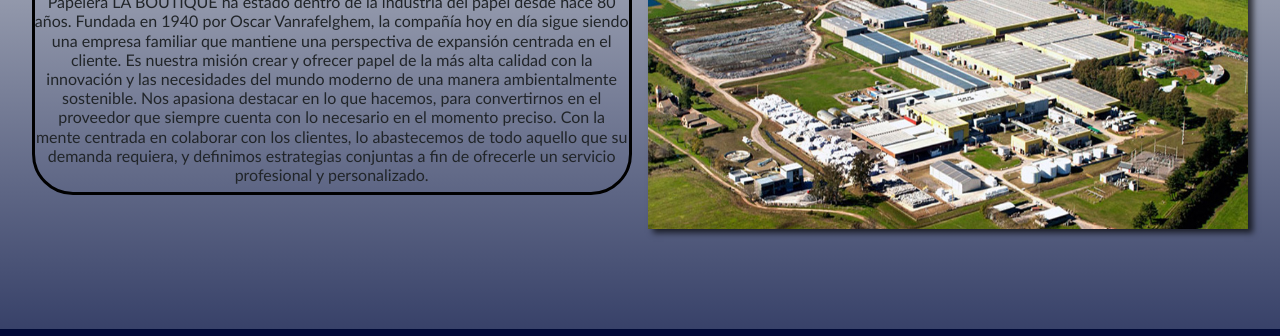
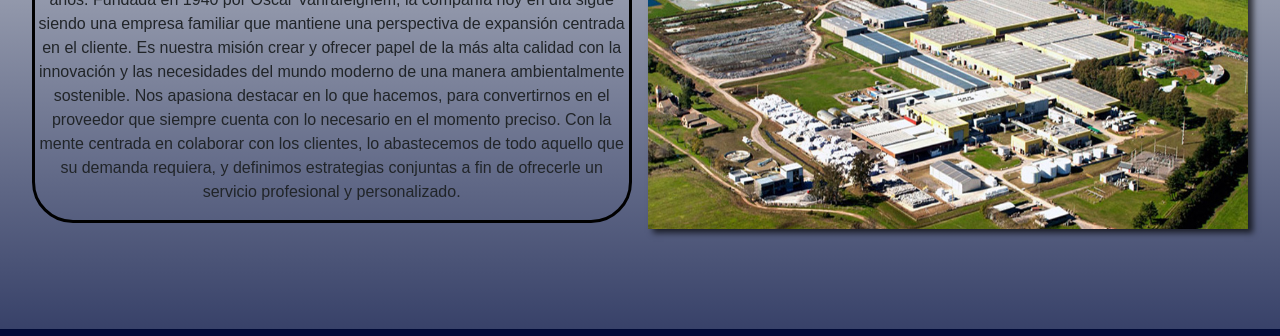
Before and after one commit to gabaiz88/PF_Aizman, a website: page nosotros.html in a window 1280 px wide. Shown: the part 341-677 px from the top of the page. Drawn offline with nearby package versions, Linux system fonts and the light colour scheme.

Commit message:
modificando font

```diff
--- a/nosotros.html
+++ b/nosotros.html
@@ -50,7 +50,7 @@
     <div class="about_us">
       <div class="about_us_description">
         <h2>Acerca de nosotros</h2>
-        <h6>Papelera LA BOUTIQUE ha estado dentro de la industria del papel desde hace 80 años. Fundada en 1940 por
+        <p class="p1">Papelera LA BOUTIQUE ha estado dentro de la industria del papel desde hace 80 años. Fundada en 1940 por
           Oscar Vanrafelghem, la compañía hoy en día sigue siendo una empresa familiar que mantiene una perspectiva de
           expansión centrada en el cliente.
           Es nuestra misión crear y ofrecer papel de la más alta calidad con la innovación y las necesidades del mundo
@@ -58,7 +58,6 @@
           el proveedor que siempre cuenta con lo necesario en el momento preciso. Con la mente centrada en colaborar con
           los clientes, lo abastecemos de todo aquello que su demanda requiera, y definimos estrategias conjuntas a fin
           de ofrecerle un servicio profesional y personalizado.
-        </h6>
       </div>
       <div class="about_us_image">
         <img src="images/empresa.jpg" alt="empresa" width="700">
--- a/scss/components/_body.scss
+++ b/scss/components/_body.scss
@@ -1,8 +1,10 @@
 * {
   margin: 0;
-  font-family: "Trebuchet MS", "Lucida Sans Unicode", "Lucida Grande",
-    "Lucida Sans", Arial, sans-serif !important;
-  // overflow-x:hidden;
+  font-family: sans-serif;
+}
+
+.p1 {
+  font-family: 'Arial';
 }
 
 .main {
```
Also changed, not shown: css/style.css, fonts/SourceSansPro-Black.ttf (deleted), fonts/SourceSansPro-BlackItalic.ttf (deleted), fonts/SourceSansPro-Bold.ttf (deleted), fonts/SourceSansPro-BoldItalic.ttf (deleted), fonts/SourceSansPro-ExtraLight.ttf (deleted), fonts/SourceSansPro-ExtraLightItalic.ttf (deleted), fonts/SourceSansPro-Italic.ttf (deleted), fonts/SourceSansPro-Light.ttf (deleted), fonts/SourceSansPro-LightItalic.ttf (deleted), fonts/SourceSansPro-Regular.ttf (deleted), fonts/SourceSansPro-Semibold.ttf (deleted), fonts/SourceSansPro-SemiboldItalic.ttf (deleted), 1 other file.
